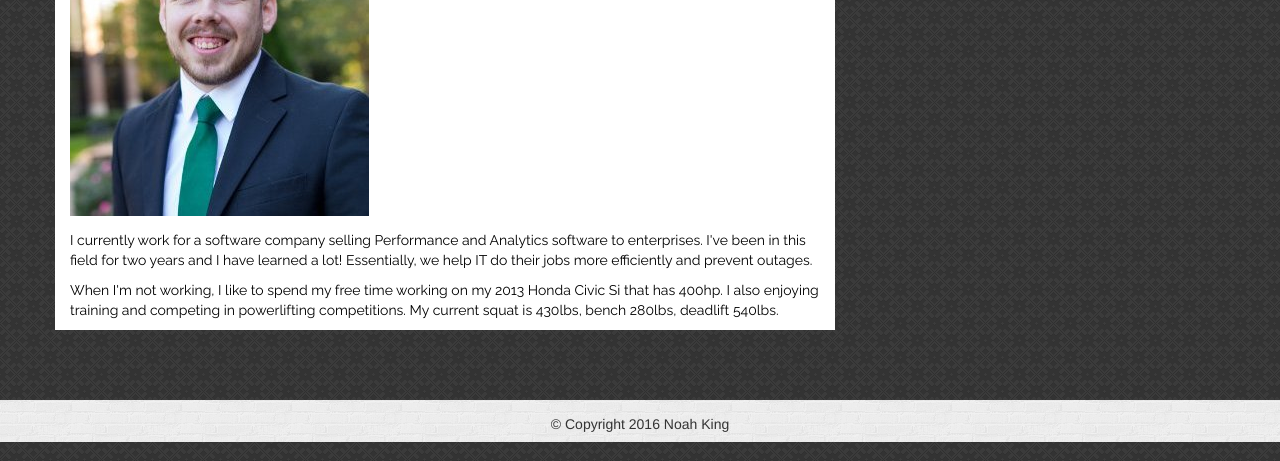
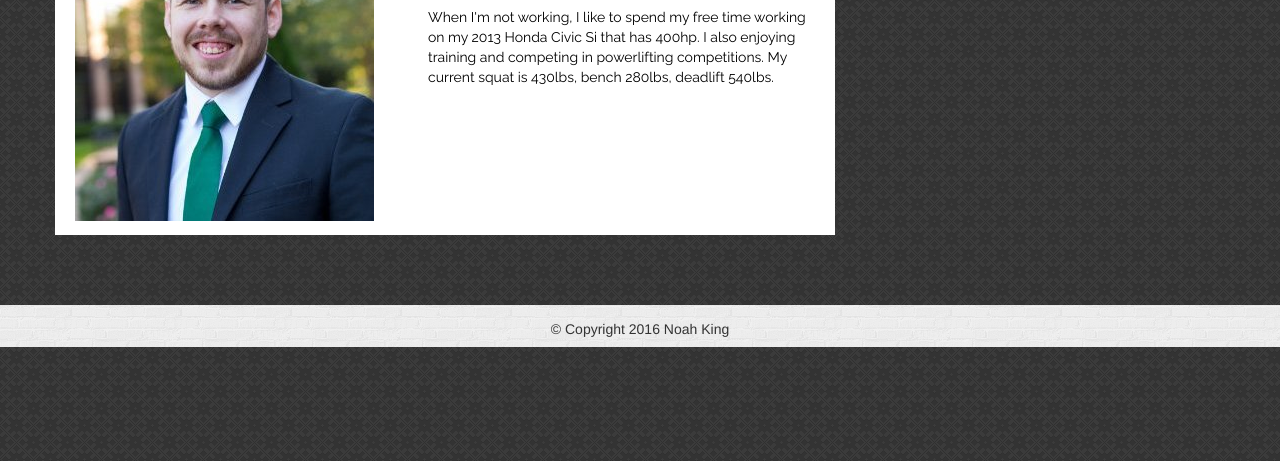
Before and after one commit to noahking27/Bootstrap-Portfolio, a plain HTML site: page index.html in a window 1280 px wide. Shown: the part 339-800 px from the top of the page. Drawn offline with Linux system fonts and the light colour scheme.

Commit message:
new code

```diff
--- a/CSS/style.css
+++ b/CSS/style.css
@@ -5,6 +5,7 @@ body {
 }
 
 p {
+    margin-left: 7em;
     color: black;
     font-family: 'Raleway', sans-serif;
 }
@@ -27,6 +28,12 @@ footer {
 #contactFooter {
     position: fixed;
     bottom: 0;
+}
+
+.textwrap {
+    float:left;
+    margin:5px;
+
 }
 
 #main {
--- a/index.html
+++ b/index.html
@@ -21,10 +21,16 @@
     <div class="container">
         <div class="row">
             <div id="main" class="col-md-8">
-                <h1 class="greyBorder">About Me</h1>
-                <img id="Noah" src="images/Noah.jpg">
+            <h1 class="greyBorder">About Me</h1>
+            <div class="row">
+            <div class="col-sm-4">
+
+                <img id="Noah" class="textwrap" src="images/Noah.jpg"></div>
+                <div class="col-sm-8">
                 <p> I currently work for a software company selling Performance and Analytics software to enterprises. I've been in this field for two years and I have learned a lot! Essentially, we help IT do their jobs more efficiently and prevent outages.</p>
                 <p>When I'm not working, I like to spend my free time working on my 2013 Honda Civic Si that has 400hp. I also enjoying training and competing in powerlifting competitions. My current squat is 430lbs, bench 280lbs, deadlift 540lbs.</p>
+                </div>
+                </div>
             </div>
             <!-- col md 1 used to create space between main and sidebar -->
             <div class="col-md-1"></div>
```
